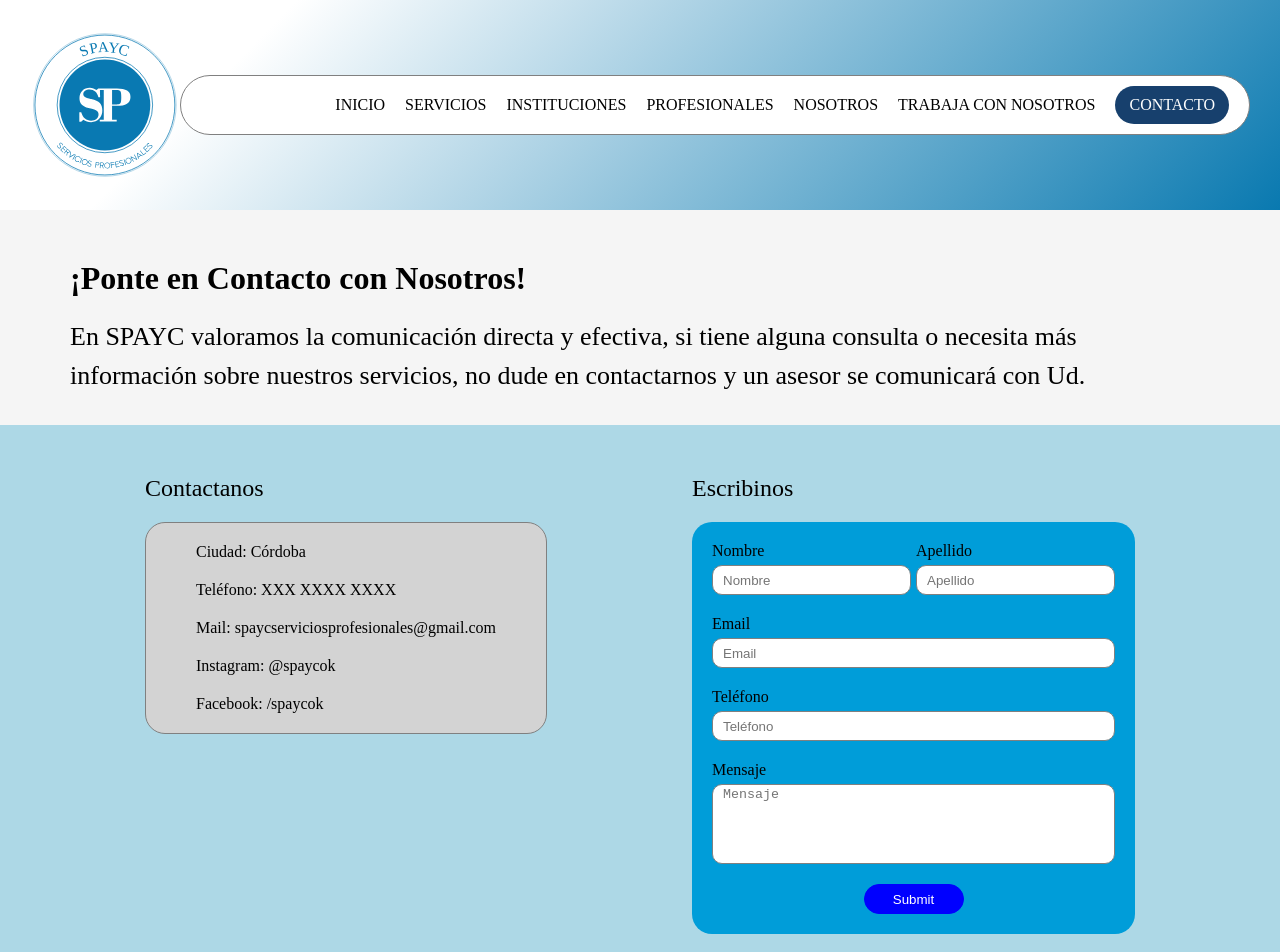
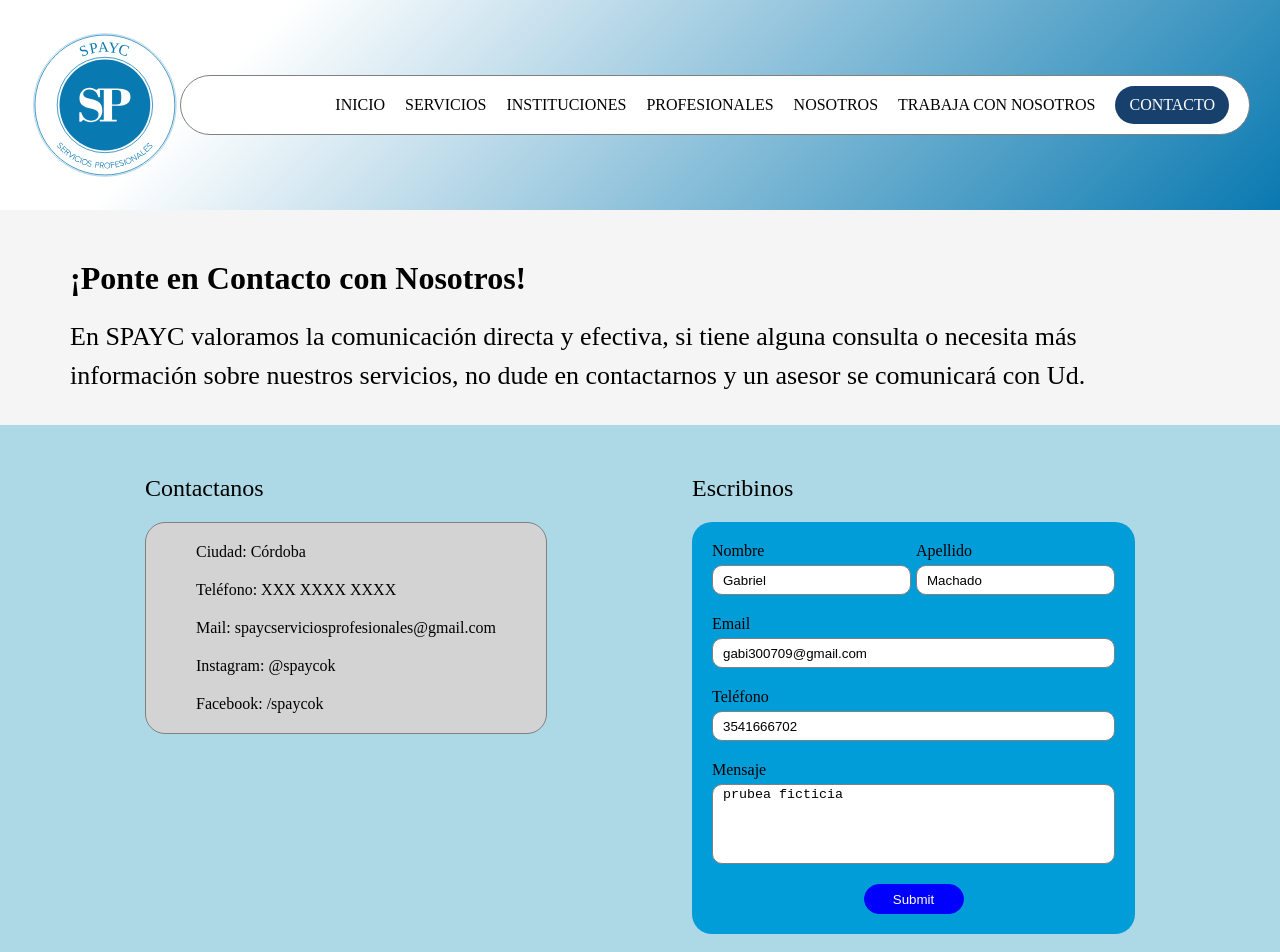
Before and after one commit to Gabriel9022/spayc-front, a React (Vite) app in the folder spayc-frontend/: page /contacto in a window 1280 px wide. Shown: the top 952 px of the page. Built offline with nearby package versions, Linux system fonts and the light colour scheme.

Commit message:
middleware route connection and cleaning logs

```diff
--- a/spayc-frontend/src/Components/Contact/Contact.css
+++ b/spayc-frontend/src/Components/Contact/Contact.css
@@ -12,11 +12,6 @@
     font-size: 32px;
     font-weight: bold;
     padding: 20px 0;
-}
-
-h1 {
-    margin: 0 8px;
-    font-size: 32px;
 }
 
 .Contact_intro_description {
--- a/spayc-frontend/src/Components/Contact/Contact.tsx
+++ b/spayc-frontend/src/Components/Contact/Contact.tsx
@@ -7,7 +7,7 @@ type Inputs = {
   lastName: string,
   email: string,
   tel: string,
-  description: string
+  message: string
 };
 
 const Contact: React.FC = () => {
@@ -18,21 +18,41 @@ const Contact: React.FC = () => {
     formState: {errors},
   } = useForm<Inputs>({
     defaultValues: {
-      firstName: '',
-      lastName: '',
-      email: '',
-      tel: '',
-      description: ''
+      firstName: 'Gabriel',
+      lastName: 'Machado',
+      email: 'gabi300709@gmail.com',
+      tel: '3541666702',
+      message: 'prubea ficticia'
     }
   });
 
-  const onSubmit: SubmitHandler<Inputs> = (data) => console.log(data)
+  const onSubmit: SubmitHandler<Inputs> = async (data) => {
+    try {
+      const response = await fetch('http://localhost:3001/contact/contact-email', {
+        method: 'POST',
+        headers: {
+          'Content-Type': 'application/json',
+        },
+        body:  JSON.stringify(data),
+      });
+
+      if (!response.ok) {
+        throw new Error(`HTTP error! Status: ${response.status}`);
+      }
+
+      const result = await response.json();
+      console.log('Success:', result);
+    } catch (error) {
+      console.error('Error:', error);
+    }
+  };
+
 
   return (
     <div className='Contact_component'>
       <div className='Contact_sections'>
         <div className='Contact_intro_section'>
-          <p className='Contact_intro_title'>¡Ponte en <h1>Contacto</h1> con Nosotros!</p>
+          <p className='Contact_intro_title'>¡Ponte en Contacto con Nosotros!</p>
           <p className='Contact_intro_description'>En SPAYC valoramos la comunicación directa y efectiva, si tiene alguna consulta o necesita más información sobre nuestros servicios, no dude en contactarnos y un asesor se comunicará con Ud.</p>
         </div>
         <div className='Contact_info_form_sections'>
@@ -131,7 +151,7 @@ const Contact: React.FC = () => {
                 </div>
                 <div className='Contact_container_message'>
                   <label>Mensaje</label>
-                  <textarea className='Contact_input' placeholder='Mensaje' {...register("description",
+                  <textarea className='Contact_input' placeholder='Mensaje' {...register("message",
                     {
                       required: "Este campo es obligatorio",
                       maxLength: {
@@ -140,7 +160,7 @@ const Contact: React.FC = () => {
                       }
                     }
                   )} />
-                  {errors.description && <p className='Contact_errors'>{errors.description?.message}</p>}
+                  {errors.message && <p className='Contact_errors'>{errors.message?.message}</p>}
                 </div>
                 <input className='Contact_submit' type="submit" />
               </form>
@@ -152,4 +172,4 @@ const Contact: React.FC = () => {
   )
 }
 
-export default Contact
+export default Contact;
--- a/spayc-frontend/src/Components/WorkWithUs/WorkWithUs.tsx
+++ b/spayc-frontend/src/Components/WorkWithUs/WorkWithUs.tsx
@@ -53,8 +53,6 @@ const WorkWithUs: React.FC = () => {
     formData.append('tel', data.tel);
     formData.append('message', data.message);
     formData.append('file', data.file[0]);
-
-    console.log("Esto es data: ", data)
 
     try {
       const response = await fetch('http://localhost:3001/workWithUs/workWithUs-contact-email', {
```
